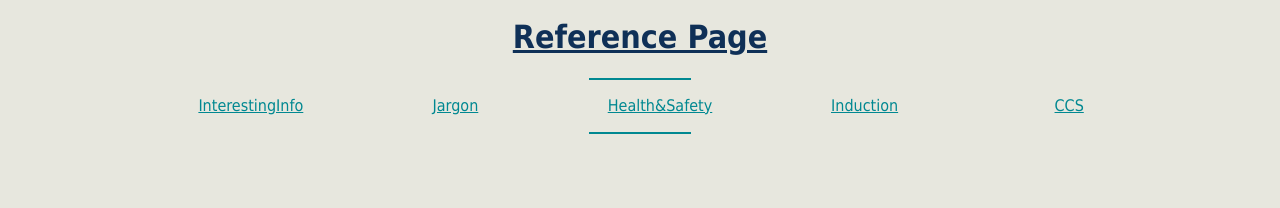
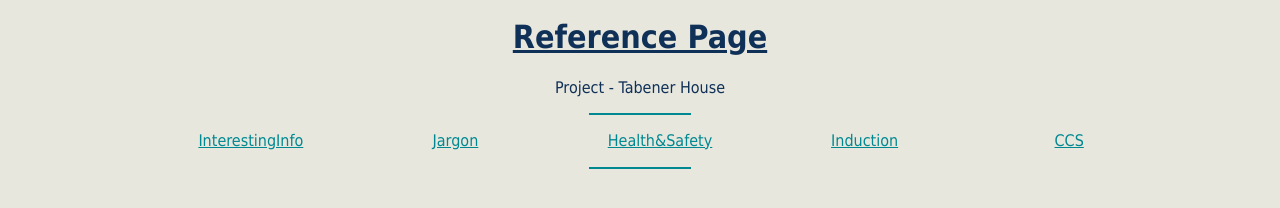
Before and after one commit to MetralhaDaNoite/Henry, a plain HTML site: page index.html in a window 1280 px wide. Shown: the part 50-258 px from the top of the page. Drawn offline with Linux system fonts and the light colour scheme.

Commit message:
specified site on index page

```diff
--- a/index.html
+++ b/index.html
@@ -17,6 +17,7 @@
   <h1>
     Reference Page
   </h1>
+  <p>Project - Tabener House</p>
   <hr>
 
   <ul class="nav">
```
